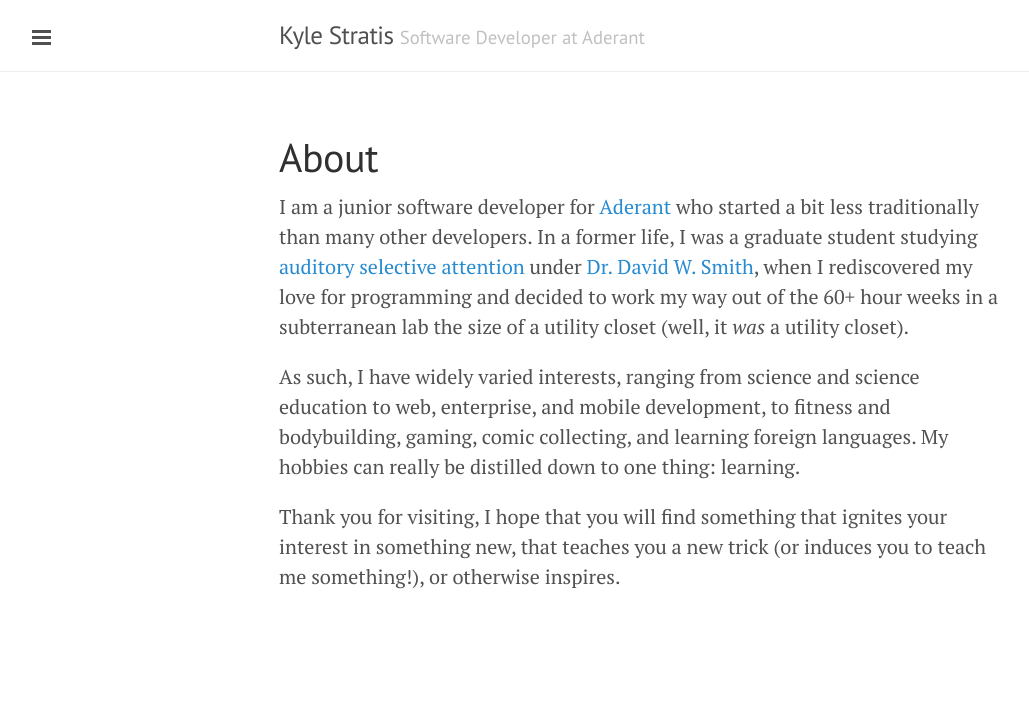
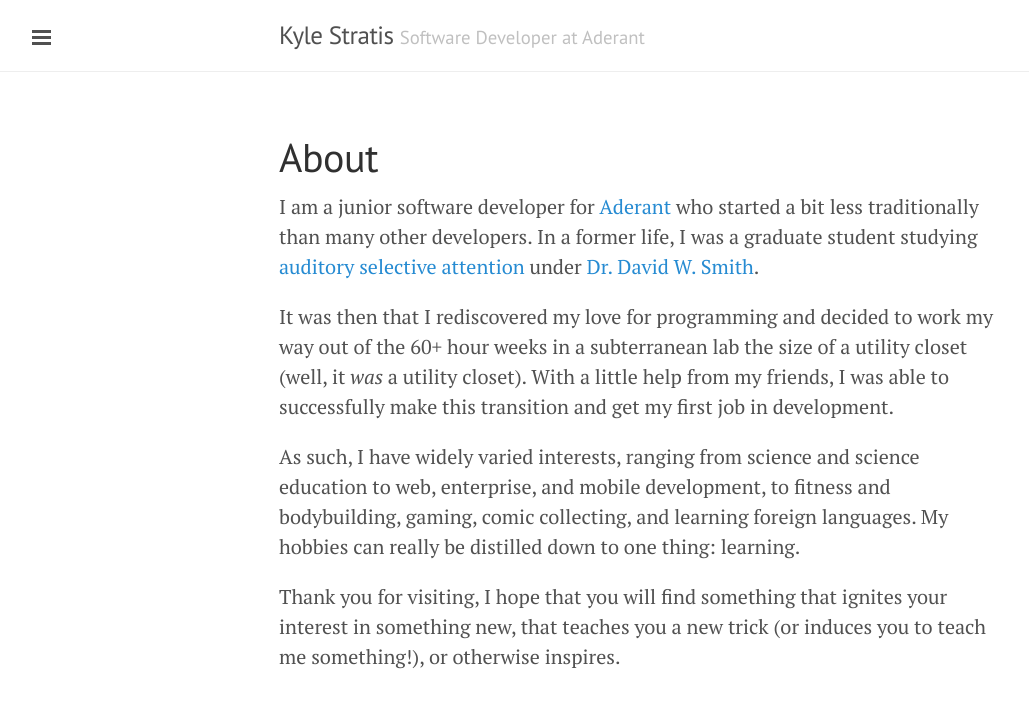
Before and after one commit to kylestratis/kylestratis.github.io, a Jekyll site: the page built from about.md, in a window 1280 px wide. Shown: the top 708 px of the page, without its empty margins (1-1030 px from the left). Built offline with Jekyll 4.4.1, drawn with Linux system fonts in a browser that asks for light colours; Markdown is read by kramdown in place of the engine named in the settings.

Commit message:
About page

```diff
--- a/about.md
+++ b/about.md
@@ -3,7 +3,9 @@ layout: page
 title: About
 ---
 
-I am a junior software developer for [Aderant](http://aderant.com) who started a bit less traditionally than many other developers. In a former life, I was a graduate student studying [auditory selective attention](http://en.wikipedia.org/wiki/Selective_auditory_attention) under [Dr. David W. Smith](http://www.psych.ufl.edu/~smithlab/Smithlab/Smith_Lab_Overview.html), when I rediscovered my love for programming and decided to work my way out of the 60+ hour weeks in a subterranean lab the size of a utility closet (well, it *was* a utility closet).
+I am a junior software developer for [Aderant](http://aderant.com) who started a bit less traditionally than many other developers. In a former life, I was a graduate student studying [auditory selective attention](http://en.wikipedia.org/wiki/Selective_auditory_attention) under [Dr. David W. Smith](http://www.psych.ufl.edu/~smithlab/Smithlab/Smith_Lab_Overview.html).
+
+It was then that I rediscovered my love for programming and decided to work my way out of the 60+ hour weeks in a subterranean lab the size of a utility closet (well, it *was* a utility closet). With a little help from my friends, I was able to successfully make this transition and get my first job in development.
 
 As such, I have widely varied interests, ranging from science and science education to web, enterprise, and mobile development, to fitness and bodybuilding, gaming, comic collecting, and learning foreign languages. My hobbies can really be distilled down to one thing: learning.
 
```
